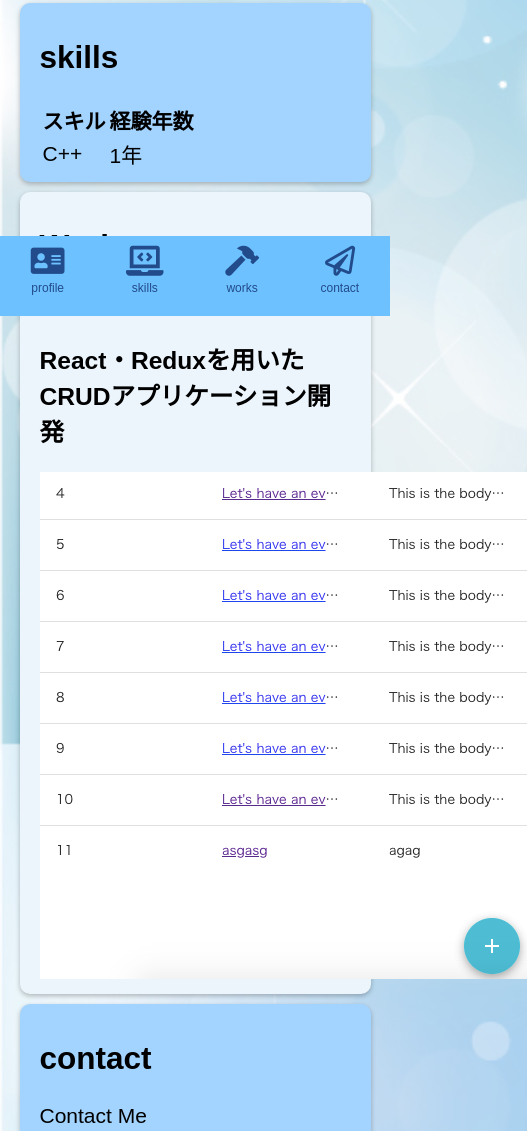
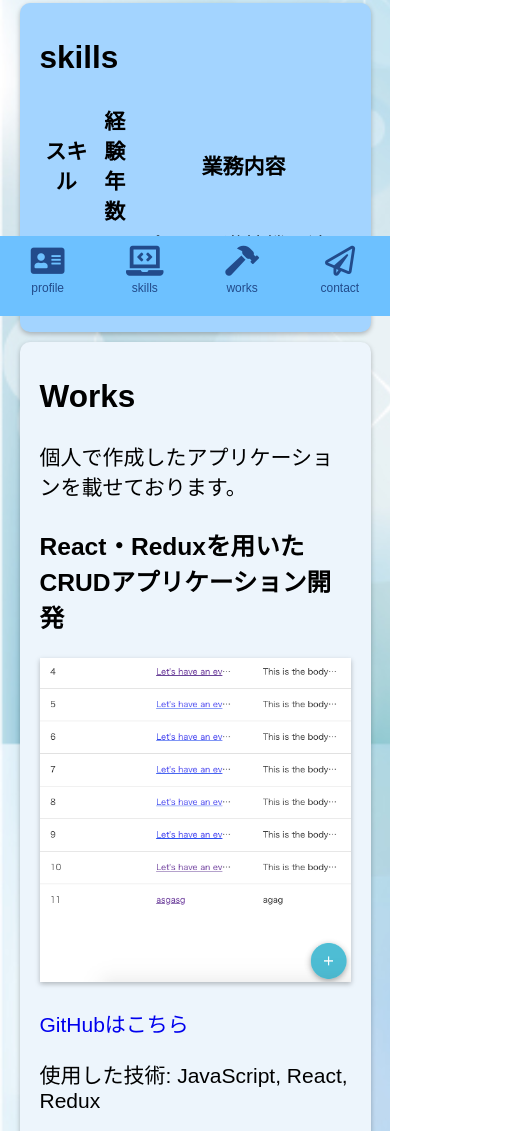
Before and after one commit to Atsushikeys/myPortfolio, a website built with Parcel: page index.html in a window 390 px wide. Shown: the part 528-1659 px from the top of the page, 527 px wide, since content can reach past the window. Built offline with nearby package versions, Linux system fonts and the light colour scheme.

Commit message:
change works msg

```diff
--- a/index.html
+++ b/index.html
@@ -66,22 +66,26 @@
           <tr>
             <th>スキル</th>
             <th>経験年数</th>
+            <th>業務内容</th>
           </tr>
           <tr>
             <td>C++</td>
             <td>1年</td>
+            <td>ぱちんこ遊技機の液晶表示制御プログラムの作成・テスト</td>
           </tr>
         </table>
       </section>
 
       <section>
         <h2 id="works">Works</h2>
-        <p>This is my works</p>
+        <p>個人で作成したアプリケーションを載せております。</p>
         <div class="worksthumbnail">
           <h3>React・Reduxを用いたCRUDアプリケーション開発</h3>
           <a href='https://atsushikeys-react-crud.herokuapp.com/'>
             <img src='img/reactThumbnail.png' alt='React・Reduxを用いたCRUDアプリケーション開発'>
           </a>
+          <p><a href='https://github.com/Atsushikeys/udemy-react-redux-crud-application/tree/events-show'>GitHubはこちら</a></p>
+          <p>使用した技術: JavaScript, React, Redux</p>
         </div>
 
       </section>
--- a/src/styles.css
+++ b/src/styles.css
@@ -1,3 +1,4 @@
+/* 共通スタイル */
 body {
   font-family: sans-serif;
   width: auto;
@@ -23,14 +24,14 @@ body {
   box-shadow: 0 2px 5px #00000042;
 }
 
-#main-container section a{
+#main-container section a {
   text-decoration: none;
 }
 
 #main-container section a:hover,
 #main-container section a:focus,
-#main-container section a:active{
-  color:#10df33;
+#main-container section a:active {
+  color: #10df33;
 }
 
 #main-container section:nth-child(2n) {
@@ -41,7 +42,22 @@ body {
   background: #a3d4ff;
 }
 
+#main-container section {
+  padding: 10px 20px;
+  margin-bottom: 10px;
+  border-radius: 10px;
+  box-shadow: 0 2px 5px #00000042;
+}
 
+.worksthumbnail a img {
+  max-width: 100%;
+  height: auto;
+  box-shadow: 0 2px 5px #00000042;
+}
+
+.worksthumbnail img:hover{
+  opacity: 0.5;
+}
 
 
 /* トップ部分スタイリング */
@@ -116,6 +132,11 @@ body {
     font-size: 12px;
     line-height: 2;
   }
+
+  .worksthumbnail a img {
+    max-width: 100%;
+    height: auto;
+  }
 }
 
 /* PC用スタイル */
@@ -127,13 +148,6 @@ body {
     margin-right: 10px;
   }
 
-  /* .worksthumbnail{
-
-  } */
-
-  .worksthumbnail{
-    max-width: 50%;
-  }
 
   nav {
     display: flex;
```
